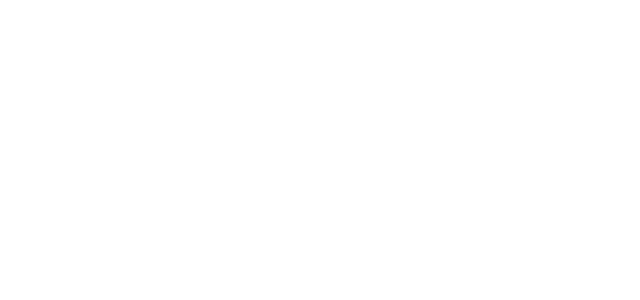
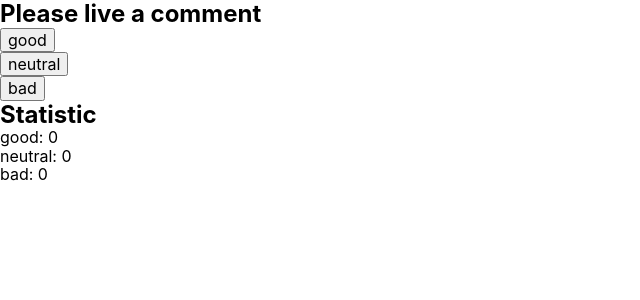
Before and after one commit to Koliadjun/goit-react-hw-02-feedback, a React (Create React App) app: page / in a window 1280 px wide. Shown: the top 300 px of the page, without its empty margins (0-640 px from the left). Built offline with nearby package versions, Linux system fonts and the light colour scheme.

Commit message:
inplemented base func

```diff
--- a/src/App.js
+++ b/src/App.js
@@ -1,12 +1,60 @@
 import './App.css';
+import shortid from 'shortid'
+import React, { Component } from 'react'
 
+export class App extends Component {
 
-function App() {
-  return (
-    <div className="App">
+  static defaultProps = {
 
-    </div>
-  );
+  }
+  state = {
+    good: 0,
+    neutral: 0,
+    bad: 0
+  }
+  clickHandler = (e) => (
+
+    this.setState((prevState) => (
+      { [e.target.textContent]: prevState[e.target.textContent] + 1 }
+    ))
+  )
+  countTotalFeedback = () => {
+    const value = Object.values(this.state);
+    return value.reduce((acc = 0, curValue) => (
+      acc += curValue
+    ))
+  }
+  countPositiveFeedbackPercentage = () => {
+    return Math.round(this.state.good / this.countTotalFeedback() * 100)
+  }
+
+  render() {
+    const options = Object.keys(this.state);
+    const totalFeedback = this.countTotalFeedback()
+    const totalFeedbackPrs = this.countPositiveFeedbackPercentage()
+    return (
+      <div>
+        <h2>Please live a comment</h2>
+        <ul>
+          {
+            options.map(item => (
+              <li key={shortid.generate()}>
+                <button onClick={this.clickHandler}>{item}</button>
+              </li>))
+          }
+        </ul>
+        <h2>Statistic</h2>
+        <ul>
+          {options.map(item => (
+            <li key={shortid.generate()}>{item}:
+              <span> {this.state[item]}</span>
+            </li>))}
+          {totalFeedback ? <li>total: <span>{totalFeedback}</span></li> : null}
+          {totalFeedbackPrs ? <li>positive feedback: <span>{totalFeedbackPrs}%</span></li> : null}
+        </ul >
+      </div >
+    )
+  }
 }
 
-export default App;
+export default App
```
